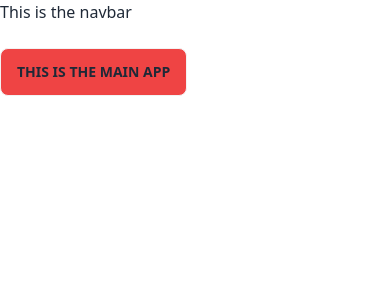
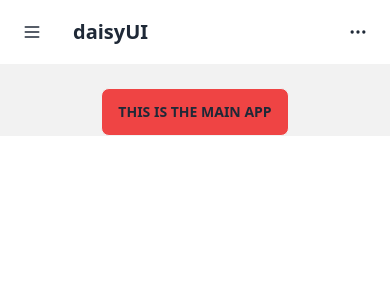
Before and after one commit to jeyyi/bu_final_frontend, a React (Create React App) app: page / in a window 390 px wide. Shown: the top 300 px of the page. Built offline with nearby package versions, Linux system fonts and the light colour scheme.

Commit message:
Added website skeleton

```diff
--- a/src/Components/Navbar.js
+++ b/src/Components/Navbar.js
@@ -1,11 +1,66 @@
-import React from 'react'
-import {Outlet} from "react-router-dom"
+import React from "react";
+import { Outlet } from "react-router-dom";
 const Navbar = () => {
   return (
-    <div>This is the navbar
-        <Outlet/>
+    <div className="drawer lg:drawer-open">
+      <input id="my-drawer-2" type="checkbox" className="drawer-toggle" />
+      <div className="drawer-content bg-base-200 flex flex-col items-center justify-center">
+        {/* Start of navbar */}
+        <div className="navbar bg-base-100 lg:hidden w-full">
+          <div className="flex-none">
+            <label htmlFor="my-drawer-2" className="btn btn-square btn-ghost">
+              <svg
+                xmlns="http://www.w3.org/2000/svg"
+                fill="none"
+                viewBox="0 0 24 24"
+                className="inline-block w-5 h-5 stroke-current"
+              >
+                <path
+                  strokeLinecap="round"
+                  strokeLinejoin="round"
+                  strokeWidth="2"
+                  d="M4 6h16M4 12h16M4 18h16"
+                ></path>
+              </svg>
+            </label>
+          </div>
+          <div className="flex-1">
+            <a className="btn btn-ghost normal-case text-xl">daisyUI</a>
+          </div>
+          <div className="flex-none">
+            <button className="btn btn-square btn-ghost">
+              <svg
+                xmlns="http://www.w3.org/2000/svg"
+                fill="none"
+                viewBox="0 0 24 24"
+                className="inline-block w-5 h-5 stroke-current"
+              >
+                <path
+                  strokeLinecap="round"
+                  strokeLinejoin="round"
+                  strokeWidth="2"
+                  d="M5 12h.01M12 12h.01M19 12h.01M6 12a1 1 0 11-2 0 1 1 0 012 0zm7 0a1 1 0 11-2 0 1 1 0 012 0zm7 0a1 1 0 11-2 0 1 1 0 012 0z"
+                ></path>
+              </svg>
+            </button>
+          </div>
+        </div>
+        <Outlet />
+      </div>
+      <div className="drawer-side">
+        <label htmlFor="my-drawer-2" className="drawer-overlay"></label>
+        <ul className="menu p-4 w-80 h-full bg-white text-base-content">
+          {/* Sidebar content here */}
+          <li>
+            <a>Sidebar Item 1</a>
+          </li>
+          <li>
+            <a>Sidebar Item 2</a>
+          </li>
+        </ul>
+      </div>
     </div>
-  )
-}
+  );
+};
 
-export default Navbar
+export default Navbar;
```
